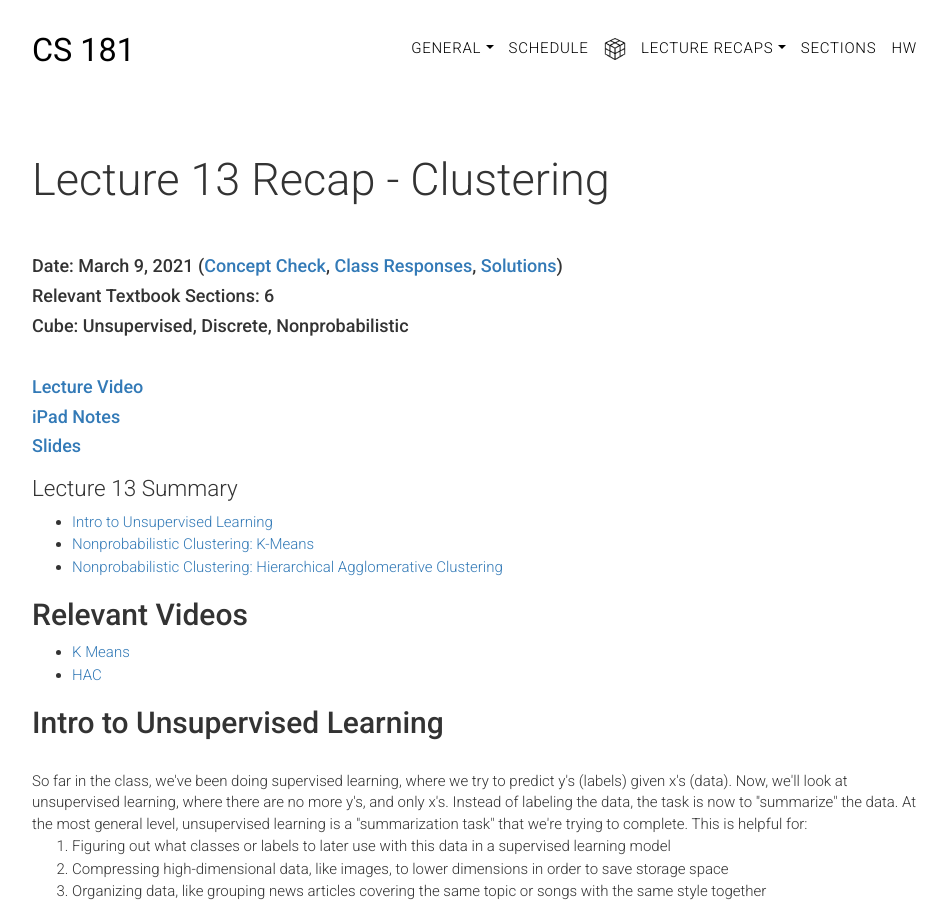
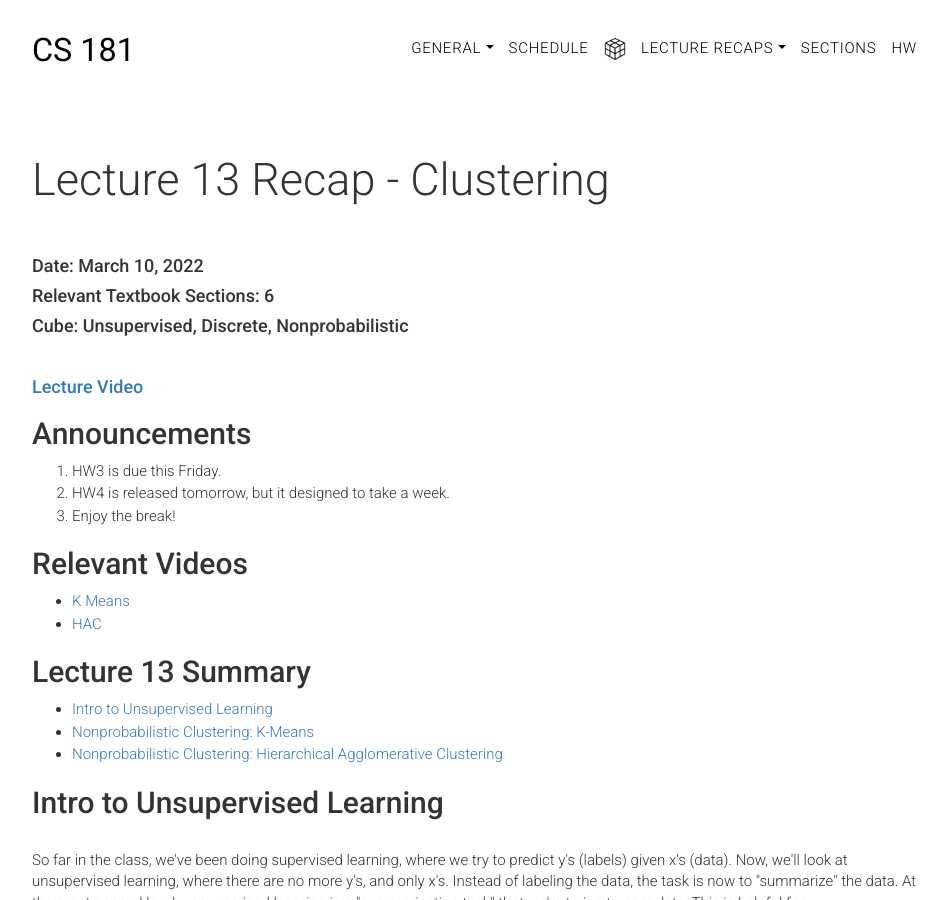
Before and after one commit to harvard-ml-courses/cs181-web, a Jekyll site: the page built from recaps/lec13.html, in a window 1280 px wide and 900 px high. Shown: the whole window, without its empty margins (158-1105 px from the left). Built offline with Jekyll 4.4.1, drawn with Linux system fonts in a browser that asks for light colours; formulas are drawn with MathJax 3.

Commit message:
lec13: release

```diff
--- a/_includes/header.html
+++ b/_includes/header.html
@@ -37,8 +37,8 @@
             <li><a class="dropdown-item" href="{{ site.baseurl }}/recaps/lec9">Lecture 9 (Neural Networks II)</a></li>
             <li><a class="dropdown-item" href="{{ site.baseurl }}/recaps/lec10">Lecture 10 (Support Vector Machines I)</a></li>
             <li><a class="dropdown-item" href="{{ site.baseurl }}/recaps/lec12">Lecture 12 (Support Vector Machines II)</a></li>
-            <!-- <li><a class="dropdown-item" href="{{ site.baseurl }}/recaps/lec13">Lecture 13 (Clustering)</a></li>
-            <li><a class="dropdown-item" href="{{ site.baseurl }}/recaps/lec14">Lecture 14 (Mixture Models)</a></li>
+            <li><a class="dropdown-item" href="{{ site.baseurl }}/recaps/lec13">Lecture 13 (Clustering)</a></li>
+            <!-- <li><a class="dropdown-item" href="{{ site.baseurl }}/recaps/lec14">Lecture 14 (Mixture Models)</a></li>
             <li><a class="dropdown-item" href="{{ site.baseurl }}/recaps/lec15">Lecture 15 (PCA)</a></li>
             <li><a class="dropdown-item" href="{{ site.baseurl }}/recaps/lec16">Lecture 16 (Topic Models)</a></li>
             <li><a class="dropdown-item" href="{{ site.baseurl }}/recaps/lec17">Lecture 17 (Graphical Models)</a></li>
--- a/recaps/lec12.html
+++ b/recaps/lec12.html
@@ -19,7 +19,7 @@ weight: 0
       <h2>Announcements</h2>
       <ol>
         <li>HW3 is due this Friday.</li>
-        <li>All midters have ben graded.</li>
+        <li>All midterms have ben graded.</li>
         <li>Although Harvard is removing the mask mandate, masks are for now still expected in CS181 lecture, section, and office hours.</li>
       </ol>
 
--- a/recaps/lec13.html
+++ b/recaps/lec13.html
@@ -9,28 +9,35 @@ weight: 0
     <div class="main">
 
 
-      <h4>Date: March 9, 2021 (<a href="https://docs.google.com/forms/d/e/1FAIpQLSeXT5KNBQ3j7kd96s9cdpEXOZXCKfQzKkGVi7RplXXQGC94dA/viewform" target="_blank">Concept Check</a>, <a href="https://docs.google.com/forms/d/e/1FAIpQLSeXT5KNBQ3j7kd96s9cdpEXOZXCKfQzKkGVi7RplXXQGC94dA/viewanalytics" target="_blank">Class Responses</a>, <a href="{{ site.baseurl }}/ccsolutions" target="_blank">Solutions</a>)</h4>
+      <h4>Date: March 10, 2022</h4>
       <h4>Relevant Textbook Sections: 6</h4>
       <h4>Cube: Unsupervised, Discrete, Nonprobabilistic</h4>
 
       <br>
 
-      <h4><a href="https://harvard.zoom.us/rec/play/_deb7PVNOdNCZMs4F8sCyDajBiuNp84kdY4SsdhH_FIbGJbPlQr7CUFX6o-DX0Pq1tmR2VypsqEe-vcn.KLe8zBR7TlWG8b2K">Lecture Video</a></h4>
-      <h4><a href="files/lecture13_ipad.pdf" target="_blank">iPad Notes</a></h4>
-      <h4><a href="files/lecture13_slides.pdf" target="_blank">Slides</a></h4>
+      <h4><a href="https://canvas.harvard.edu/courses/100256/external_tools/38806">Lecture Video</a></h4>
 
-      <h3>Lecture 13 Summary</h3>
+
+      <h2>Announcements</h2>
+      <ol>
+        <li>HW3 is due this Friday.</li>
+        <li>HW4 is released tomorrow, but it designed to take a week.</li>
+        <li>Enjoy the break!</li>
+      </ol>
+
+      <h2 id="recap2_1">Relevant Videos</h2>
+      <ul>
+        <li><a href="https://www.youtube.com/watch?v=N8jVmBbccYs&list=PLrH1CxyJ7Vqb-pHzfUClJNXBDAKajHE74&index=12&t=0s">K Means</a></li>
+        <li><a href="https://www.youtube.com/watch?v=1y3PaEAmNYc&list=PLrH1CxyJ7Vqb-pHzfUClJNXBDAKajHE74&index=13&t=0s">HAC</a></li>
+      </ul>
+
+
+      <h2>Lecture 13 Summary</h2>
 
       <ul>
         <li><a href="#recap13_1">Intro to Unsupervised Learning</a></li>
         <li><a href="#recap13_2">Nonprobabilistic Clustering: K-Means</a></li>
         <li><a href="#recap13_3">Nonprobabilistic Clustering: Hierarchical Agglomerative Clustering</a></li>
-      </ul>
-
-      <h2 id="recap2_1">Relevant Videos</h2>
-      <ul>
-        <li><a href="https://www.youtube.com/watch?v=N8jVmBbccYs&list=PLrH1CxyJ7Vqb-pHzfUClJNXBDAKajHE74&index=12&t=0s">K Means</a></li>
-        <li><a href="https://www.youtube.com/watch?v=1y3PaEAmNYc&list=PLrH1CxyJ7Vqb-pHzfUClJNXBDAKajHE74&index=13&t=0s">HAC</a></li>
       </ul>
 
       <h2 id="recap13_1">Intro to Unsupervised Learning</h2><br>
```
